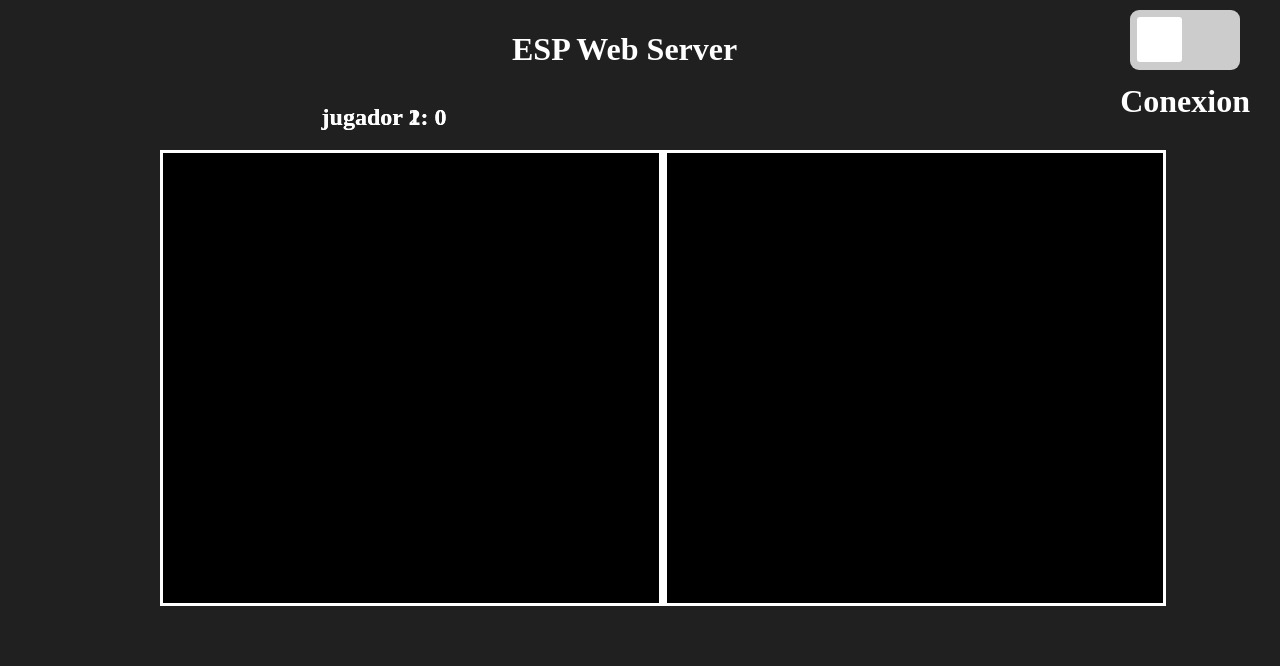
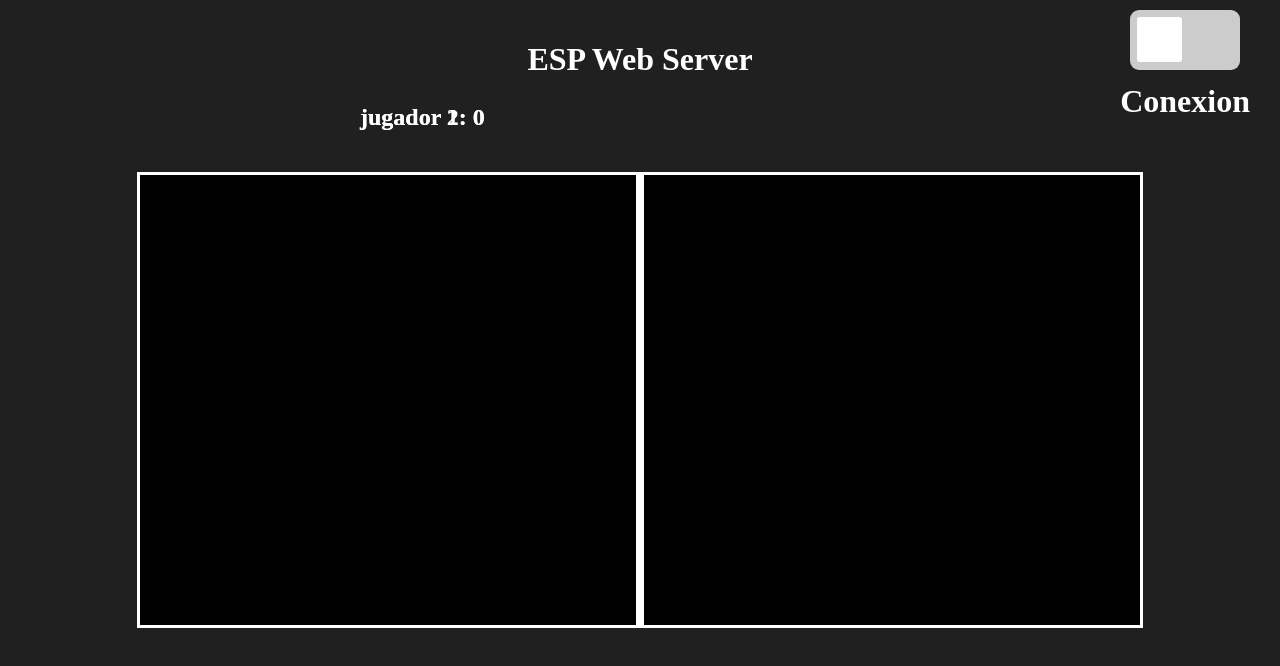
Before and after one commit to tostadalaamo/pingdetec-pong, a plain HTML site: page index.html in a window 1280 px wide. Drawn offline with Linux system fonts and the light colour scheme.

Commit message:
Refactor CSS positioning for header and canvas elements
Adjusted positioning of h3, h2, canvas, and h1 elements for better layout.

```diff
--- a/style.css
+++ b/style.css
@@ -73,7 +73,7 @@ h3 {
     font-size: 1.5rem;
     position: absolute;
     top: 80px;
-    left: 30%;
+    left: 33%;
     transform: translateX(-50%);
 }
 
@@ -81,7 +81,7 @@ h2 {
     font-size: 1.5rem;
     position: absolute;
     top: 80px;
-    right: 25%;
+    right: 24%;
     transform: translateX(-50%);
 }
 
@@ -91,10 +91,10 @@ canvas {
     height: 450px;
     border: 3px solid white;
     background-color: black;
-    position: absolute;
-    top: 150px;
-    align-items: center;
-    left: 160px;
+    position: fixed;
+    top: 50%;
+    left: 50%;
+    transform: translate(-50%, -50%);
 }
 
 body {
@@ -121,7 +121,7 @@ body {
 
 h1 {
    position: absolute;
-   top: 10px;
-   left: 40%;
-
+   top: 20px;
+   left: 50%;
+   transform: translateX(-50%);
 }
```
